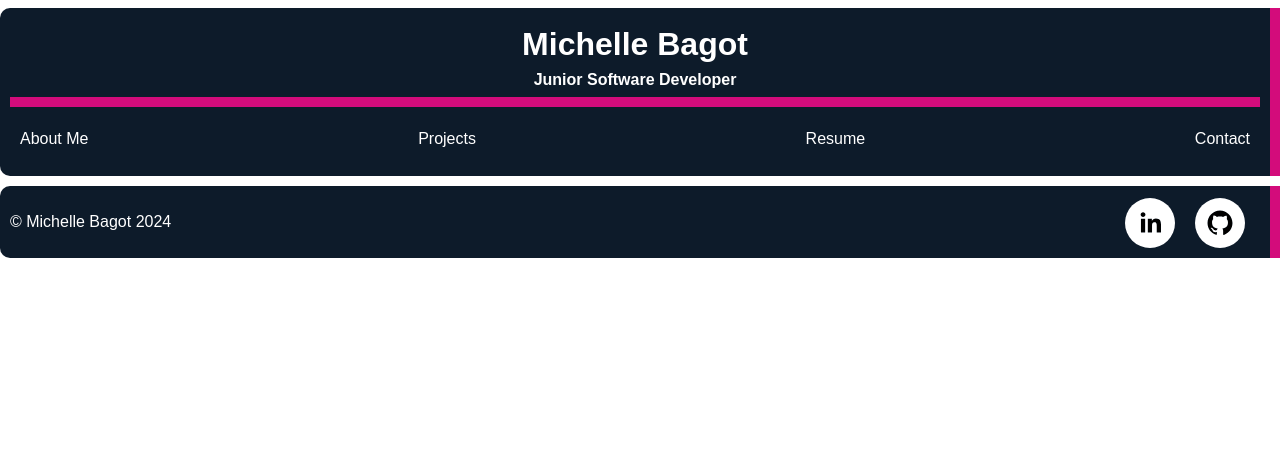
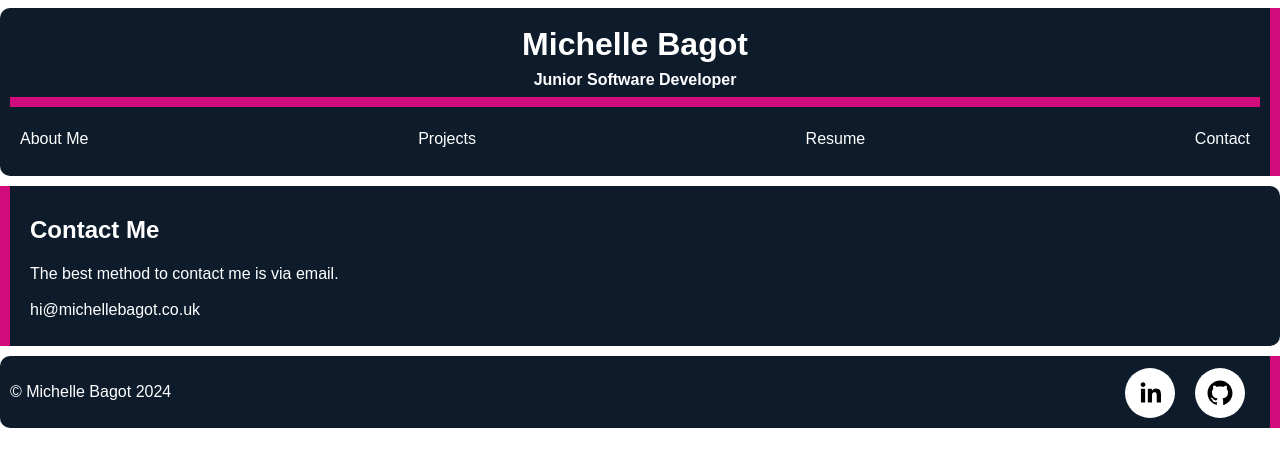
Before and after one commit to Michellebagot/Michelle-Bagot-Portfolio-Website, a React (Vite) app: page /contact-me in a window 1280 px wide. Shown: the top 466 px of the page. Built offline with nearby package versions, Linux system fonts and the light colour scheme.

Commit message:
further work on contact me

```diff
--- a/src/App.jsx
+++ b/src/App.jsx
@@ -7,8 +7,8 @@ import Footer from "./components/Footer/Footer";
 import Projects from "./components/Projects/Projects";
 import ProjectCardExt from "./components/ProjectCardExt/ProjectCardExt";
 import ComingSoon from "./components/ComingSoon/ComingSoon";
-import ImageCarousel from "./components/ImageCarousel/ImageCarousel";
 import Resume from "./components/Resume/Resume";
+import ContactMe from "./components/ContactMe/ContactMe";
 
 function App() {
   return (
@@ -18,11 +18,11 @@ function App() {
       <Routes>
         <Route path="/" element={<Home />} />
         <Route path="/about-me" element={<ComingSoon />} />
-        <Route path="/projects" element={<Projects />} />
-        <Route path="/projects/:project_name" element={<ProjectCardExt />} />
-        <Route path="/contact" element={<ComingSoon />} />
-        <Route path="/resume" element={<Resume />} />
-        <Route path='/images'  element={<ImageCarousel />} />
+        <Route path="/my-projects" element={<Projects />} />
+        <Route path="/my-projects/:project_name" element={<ProjectCardExt />} />
+        <Route path="/contact-me" element={<ContactMe />} />
+        <Route path="/my-resume" element={<Resume />} />
+
       </Routes>
 
       <Footer className="footerComponent" />
--- /dev/null
+++ b/src/components/ContactMe/ContactMe.jsx
@@ -0,0 +1,19 @@
+import './contactMe.css'
+
+const ContactMe = () => {
+
+    return (
+
+        <>
+        <section className="cardContainer">
+
+        <h2>Contact Me</h2>
+        <p>The best method to contact me is via email.</p>
+
+        <p>hi@michellebagot.co.uk</p>
+        </section>
+        </>
+
+    );
+  };
+  export default ContactMe;
--- /dev/null
+++ b/src/components/ContactMe/contactMe.css
@@ -0,0 +1,11 @@
+.cardContainer {
+    margin-top: 10px;
+    margin-bottom: 10px;
+    padding: 10px;
+    padding-left: 20px; /* new bit*/
+    padding-right: 20px; /* new bit*/
+    background-color: #0d1b2a;
+    color: white;
+    border-radius: 0 10px 10px 0;
+    border-left: #d30c7b solid 10px;
+  }
--- a/src/components/ImageCarousel/ImageCarousel.jsx
+++ /dev/null
@@ -1,21 +0,0 @@
-import { useState } from 'react'
-import './imageCarousel.css'
-
-
-const ImageCarousel = ({images}) => {
-
-const [centerImage, setCenterImage] = useState(images[0])
-
-
-
-console.log(images)
-    return (
-        <>
-        <p>I'm an image carousel</p>
-
-        <img src={centerImage} className="screenshotImg"/>
-        </>
-    )
-}
-
-export default ImageCarousel
--- a/src/components/ImageCarousel/imageCarousel.css
+++ /dev/null
@@ -1,8 +0,0 @@
-.screenshotImg {
-    display: flex;
-    height: 500px;
-    position: relative;
-    margin-left: auto;
-    margin-right: auto;
-
-}
--- a/src/components/NavigationBar/Menu.jsx
+++ b/src/components/NavigationBar/Menu.jsx
@@ -12,17 +12,17 @@ const Menu = () => {
             </Link>
           </li>
           <li className="menu-li">
-            <Link to="/projects" className="menu-link">
+            <Link to="/my-projects" className="menu-link">
               <p>Projects</p>
             </Link>
           </li>
           <li className="menu-li">
-            <Link to="/resume" className="menu-link">
+            <Link to="/my-resume" className="menu-link">
               <p>Resume</p>
             </Link>
           </li>
           <li className="menu-li">
-            <Link to="/contact" className="menu-link">
+            <Link to="/contact-me" className="menu-link">
               <p>Contact</p>
             </Link>
           </li>
--- a/src/components/ProjectCardExt/ProjectCardExt.jsx
+++ b/src/components/ProjectCardExt/ProjectCardExt.jsx
@@ -3,7 +3,7 @@ import projects from "../Projects/projects.json";
 import { useState } from "react";
 import "./projectCardExt.css";
 import { Link } from "react-router-dom";
-import ImageCarousel from "../ImageCarousel/ImageCarousel";
+
 
 
 const ProjectCardExt = () => {
@@ -52,9 +52,7 @@ const ProjectCardExt = () => {
       </Link>
 
 <h3>Screenshots</h3>
-<section>
- <ImageCarousel images={selectedProject.screenShots}></ImageCarousel>
-</section>
+
 
       <h3>Development Stack</h3>
       <section className="gridContainer">
```
Also changed, not shown: 1 other file (tests, documents, lock files or other folders).
